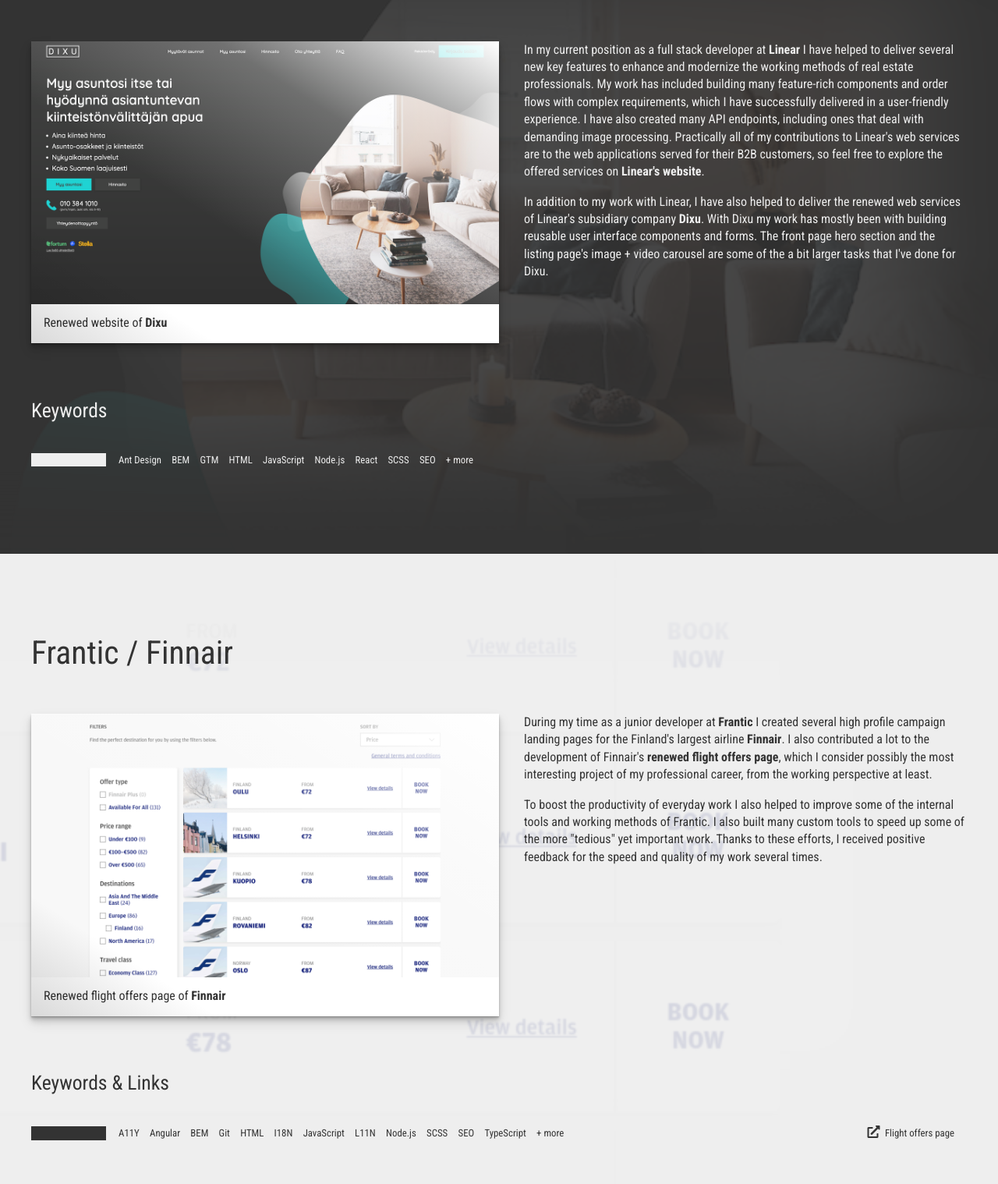
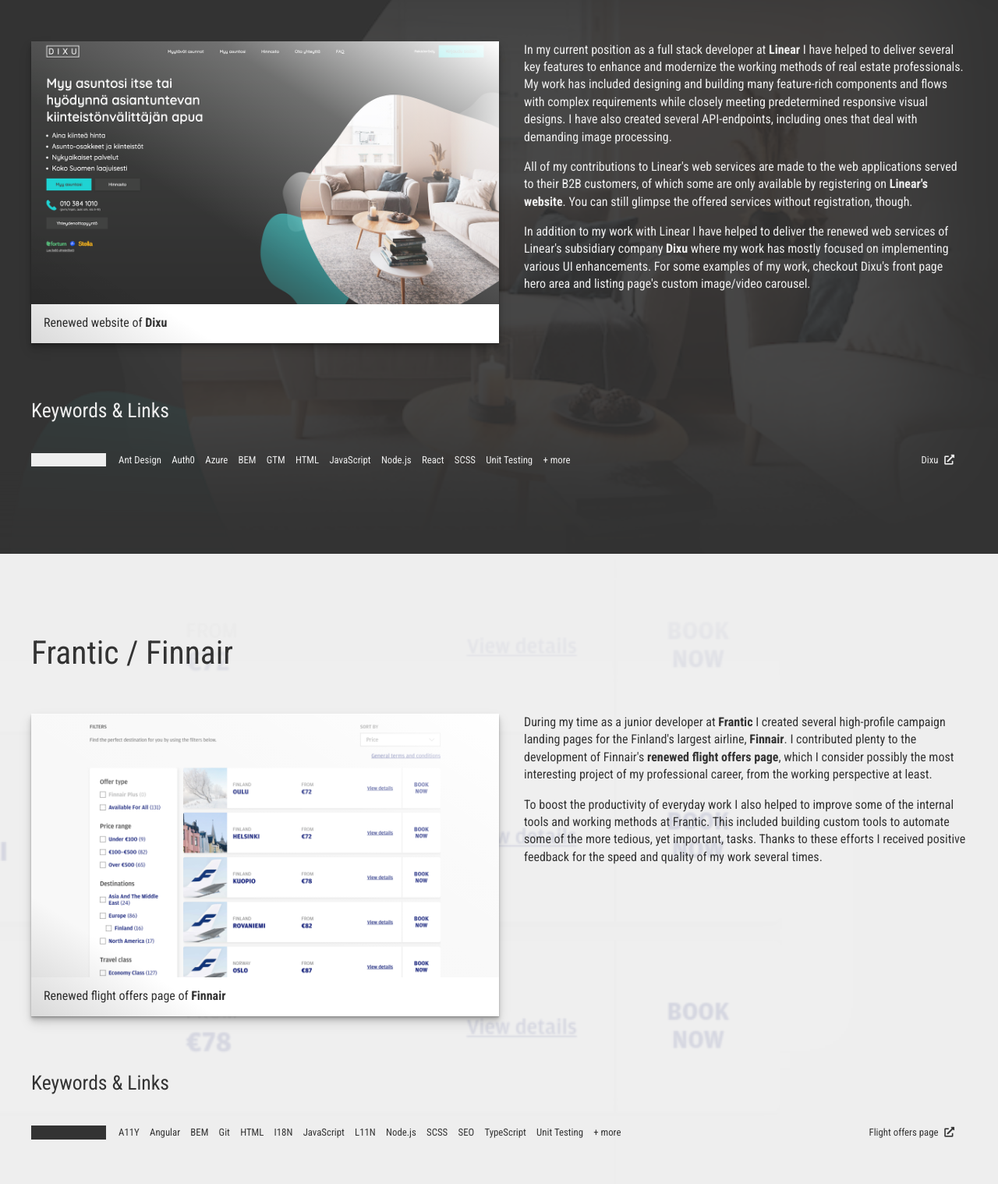
Before and after one commit to joonaspilli/portfolio, a website: page index.html in a window 1280 px wide. Shown: the part 262-1780 px from the top of the page at 78% size. Drawn offline with Linux system fonts and the light colour scheme.

Commit message:
Minor content updates (#29)

```diff
--- a/index.html
+++ b/index.html
@@ -64,38 +64,40 @@
                 <p class="main-article__paragraph">
                 In my current position as a full stack developer at
                 <a href="https://linear.fi/en" target="_blank" rel="noopener noreferrer" class="main-article__link">
-                    Linear
-                </a>
-                I have helped to deliver several new key features to enhance and
+                    Linear</a>
+                I have helped to deliver several key features to enhance and
                 modernize the working methods of real estate professionals. My
-                work has included building many feature-rich components and
-                order flows with complex requirements, which I have successfully
-                delivered in a user-friendly experience. I have also created
-                many API endpoints, including ones that deal with demanding
-                image processing. Practically all of my contributions to
-                Linear's web services are to the web applications served for
-                their B2B customers, so feel free to explore the offered
-                services on
-                <a href="https://linear.fi/en" target="_blank" rel="noopener noreferrer" class="main-article__link">
-                    Linear's website
-                </a>.
+                work has included designing and building many feature-rich
+                components and flows with complex requirements while closely
+                meeting predetermined responsive visual designs. I have also
+                created several API-endpoints, including ones that deal with
+                demanding image processing.
                 </p>
                 <p class="main-article__paragraph">
-                In addition to my work with Linear, I have also helped to
-                deliver the renewed web services of Linear's subsidiary company
+                All of my contributions to Linear's web services are made to the
+                web applications served to their B2B customers, of which some
+                are only available by registering on
+                <a href="https://linear.fi/en" target="_blank" rel="noopener noreferrer" class="main-article__link">
+                    Linear's website</a>.
+                You can still glimpse the offered services without registration,
+                though.
+                </p>
+                <p class="main-article__paragraph">
+                In addition to my work with Linear I have helped to deliver the
+                renewed web services of Linear's subsidiary company
                 <a href="https://dixu.fi/fi" target="_blank" rel="noopener noreferrer" class="main-article__link">
-                    Dixu
-                </a>.
-                With Dixu my work has mostly been with building reusable user
-                interface components and forms. The front page hero section and
-                the listing page's image + video carousel are some of the a bit
-                larger tasks that I've done for Dixu.
+                    Dixu</a> where my work has mostly focused on implementing
+                various UI enhancements. For some examples of my work, checkout
+                Dixu's front page hero area and listing page's custom
+                image/video carousel.
                 </p>
             </div>
             <footer class="main-article__footer">
-                <h3 class="main-article__footer-heading">Keywords</h3>
+                <h3 class="main-article__footer-heading">Keywords &amp; Links</h3>
                 <ul class="main-article__keywords">
                     <li class="main-article__keyword">Ant Design</li>
+                    <li class="main-article__keyword">Auth0</li>
+                    <li class="main-article__keyword">Azure</li>
                     <li class="main-article__keyword">BEM</li>
                     <li class="main-article__keyword">GTM</li>
                     <li class="main-article__keyword">HTML</li>
@@ -103,9 +105,15 @@
                     <li class="main-article__keyword">Node.js</li>
                     <li class="main-article__keyword">React</li>
                     <li class="main-article__keyword">SCSS</li>
-                    <li class="main-article__keyword">SEO</li>
+                    <li class="main-article__keyword">Unit Testing</li>
                     <li class="main-article__keyword">+ more</li>
                 </ul>
+                <div class="main-article__footer-links">
+                    <a href="https://dixu.fi/fi" target="_blank" rel="noopener noreferrer" class="main-article__footer-link">
+                        <span class="main-article__footer-link-label">Dixu</span>
+                        <i class="fas fa-external-link-alt main-article__footer-link-icon" aria-hidden="true"></i>
+                    </a>
+                </div>
             </footer>
         </article>
 
@@ -126,26 +134,24 @@
                 <p class="main-article__paragraph">
                 During my time as a junior developer at
                 <a href="https://www.frantic.com/" target="_blank" rel="noopener noreferrer" class="main-article__link">
-                    Frantic
-                </a>
-                I created several high profile campaign landing pages for
-                the Finland's largest airline
+                    Frantic</a>
+                I created several high-profile campaign landing pages for the
+                Finland's largest airline,
                 <a href="https://www.finnair.com/" target="_blank" rel="noopener noreferrer" class="main-article__link">
-                    Finnair
-                </a>.
-                I also contributed a lot to the development of Finnair's
+                    Finnair</a>.
+                I contributed plenty to the development of Finnair's
                 <a href="https://www.finnair.com/fi/gb/offers/" target="_blank" rel="noopener noreferrer" class="main-article__link">
-                    renewed flight offers page
-                </a>, which I consider possibly the most interesting project of
+                    renewed flight offers page</a>,
+                which I consider possibly the most interesting project of
                 my professional career, from the working perspective at least.
                 </p>
                 <p class="main-article__paragraph">
                 To boost the productivity of everyday work I also helped to
-                improve some of the internal tools and working methods of
-                Frantic. I also built many custom tools to speed up some of the
-                more "tedious" yet important work. Thanks to these efforts, I
-                received positive feedback for the speed and quality of my work
-                several times.
+                improve some of the internal tools and working methods at
+                Frantic. This included building custom tools to automate some of
+                the more tedious, yet important, tasks. Thanks to these efforts
+                I received positive feedback for the speed and quality of my
+                work several times.
                 </p>
             </div>
             <footer class="main-article__footer">
@@ -163,12 +169,13 @@
                     <li class="main-article__keyword">SCSS</li>
                     <li class="main-article__keyword">SEO</li>
                     <li class="main-article__keyword">TypeScript</li>
+                    <li class="main-article__keyword">Unit Testing</li>
                     <li class="main-article__keyword">+ more</li>
                 </ul>
                 <div class="main-article__footer-links">
                     <a href="https://www.finnair.com/fi/gb/offers/" target="_blank" rel="noopener noreferrer" class="main-article__footer-link">
+                        <span class="main-article__footer-link-label">Flight offers page</span>
                         <i class="fas fa-external-link-alt main-article__footer-link-icon" aria-hidden="true"></i>
-                        <span class="main-article__footer-link-label">Flight offers page</span>
                     </a>
                 </div>
             </footer>
@@ -184,17 +191,22 @@
             <p class="main-article__paragraph">
             For the final project of a game development course at
             <a href="https://www.jamk.fi/fi/Etusivu/" target="_blank" rel="noopener noreferrer" class="main-article__link">
-                JAMK
-            </a>
+                JAMK</a>
             I created an HTML5 browser game with the Phaser framework called
             <a href="https://joonaspilli.github.io/rush_knight/" target="_blank" rel="noopener noreferrer" class="main-article__link">
-                Rush Knight
-            </a>.
+                Rush Knight</a>.
             This was my first proper introduction to working with JavaScript and
             I also consider it as my first "real" software development project.
-            I spent more time working on it than I care to admit, but it still
-            remains as the most fun project that I've done. Here's hoping I get
-            inspired to do another game project soon.
+            I spent more time working on this game than I care to admit, but
+            with all the designing, programming, animating, composing and
+            testing it still remains as the most fun project that I've ever
+            done, really. Here's hoping I get inspired to do another game
+            project soon.
+            </p>
+            <p class="main-article__paragraph">
+            If you're gonna go ahead and check out the code, don't expect it to
+            be marvelous or a good representation of my current ability, I've
+            come a long way since.
             </p>
             </div>
             <footer class="main-article__footer">
@@ -209,10 +221,10 @@
                 </ul>
                 <div class="main-article__footer-links">
                     <a href="https://github.com/joonaspilli/rush_knight" target="_blank" rel="noopener noreferrer" class="main-article__footer-link">
-                        <i class="fas fa-external-link-alt main-article__footer-link-icon" aria-hidden="true"></i>
                         <span class="main-article__footer-link-label">
                             Rush Knight on GitHub
                         </span>
+                        <i class="fas fa-external-link-alt main-article__footer-link-icon" aria-hidden="true"></i>
                     </a>
                 </div>
             </footer>
@@ -226,25 +238,28 @@
             </figure>
             <div class="main-article__text-content">
                 <p class="main-article__paragraph">
-                I started working on my Bachelor's Degree thesis while I was still
-                employed at
+                I started working on my Bachelor's Degree thesis while still
+                working at
                 <a href="#frantic" class="main-article__link">
-                    Frantic
-                </a>, where web accessibility was a fairly important part of
-                everyday work. I came to find web accessibility an intriguing
-                subject and it's importance more relevant than ever before, so
-                making my
+                    Frantic</a>
+                where web accessibility was an important part of everyday work.
+                I came to find web accessibility an intriguing subject and it's
+                importance increasingly more relevant, so making my
                 <a href="http://urn.fi/URN:NBN:fi:amk-2019123027955" target="_blank" rel="noopener noreferrer" class="main-article__link">
-                    thesis
-                </a> about accessibility in modern web development was only natural.
+                    thesis</a>
+                about accessibility in modern web development was an obvious
+                choice.
                 </p>
                 <p class="main-article__paragraph">
-                While it's not exactly a pleasure for the eyes,
+                While it's not exactly a feast for eyes,
                 <a href="https://joonaspilli.github.io/thesis-accessible-spa/" target="_blank" rel="noopener noreferrer" class="main-article__link">
-                    the single-page application
-                </a> built for the purposes of my thesis manages to showcase a
-                simplified example of how modern single-page web applications can
-                be done in accordance with <i>W3C's WCAG 2.1</i>.
+                    the single-page application</a>
+                built for the purposes of my thesis manages to showcase a
+                simplified example of how modern single-page web applications
+                can be done in accordance with <i>W3C's WCAG 2.1</i>. If you're
+                up for it, test it out with a worthwhile screen reader software
+                and you should expect a fairly smooth experience, considering
+                the circumstances, anyway.
                 </p>
             </div>
             <footer class="main-article__footer">
@@ -259,10 +274,10 @@
                 </ul>
                 <div class="main-article__footer-links">
                     <a href="https://github.com/joonaspilli/thesis-accessible-spa" target="_blank" rel="noopener noreferrer" class="main-article__footer-link">
-                        <i class="fas fa-external-link-alt main-article__footer-link-icon" aria-hidden="true"></i>
                         <span class="main-article__footer-link-label">
                             Accessible SPA on GitHub
                         </span>
+                        <i class="fas fa-external-link-alt main-article__footer-link-icon" aria-hidden="true"></i>
                     </a>
                 </div>
             </footer>
--- a/style.css
+++ b/style.css
@@ -47,7 +47,7 @@
     z-index: 1;
     -webkit-backdrop-filter: saturate(180%) blur(20px);
     backdrop-filter: saturate(180%) blur(20px);
-    background-color: rgba(238, 238, 238, 0.7);
+    background-color: rgba(238, 238, 238, 0.8);
 }
 
 @-moz-document url-prefix() {
@@ -255,7 +255,7 @@
 }
 
 .main-article__link {
-    display: inline-block;
+    display: inline;
     color: #333;
     text-decoration: none;
     border-bottom: 0.125em solid transparent;
@@ -352,8 +352,8 @@
 }
 
 .main-article__footer-link-icon {
-    font-size: 1rem;
-    margin-right: 0.4em;
+    font-size: 0.8rem;
+    margin-left: 0.6em;
 }
 
 .main-article__footer-link-label {
```
